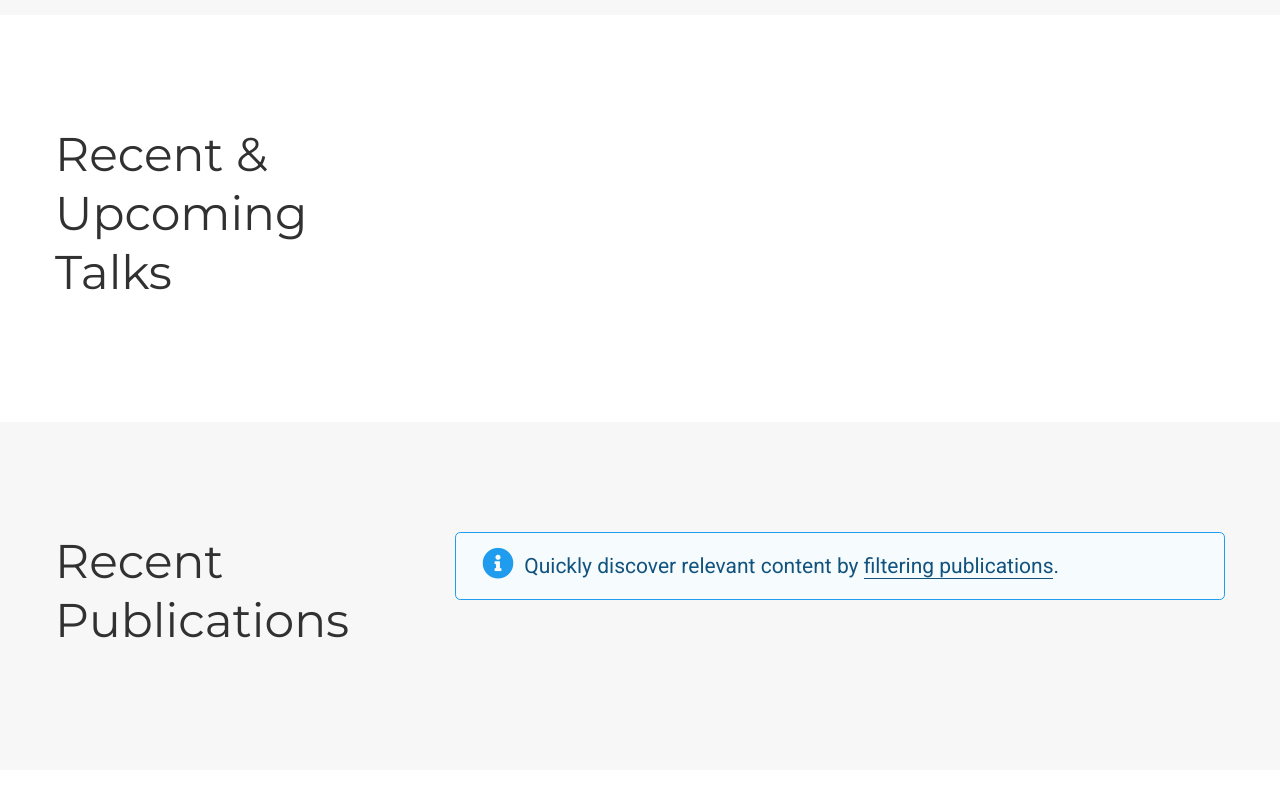
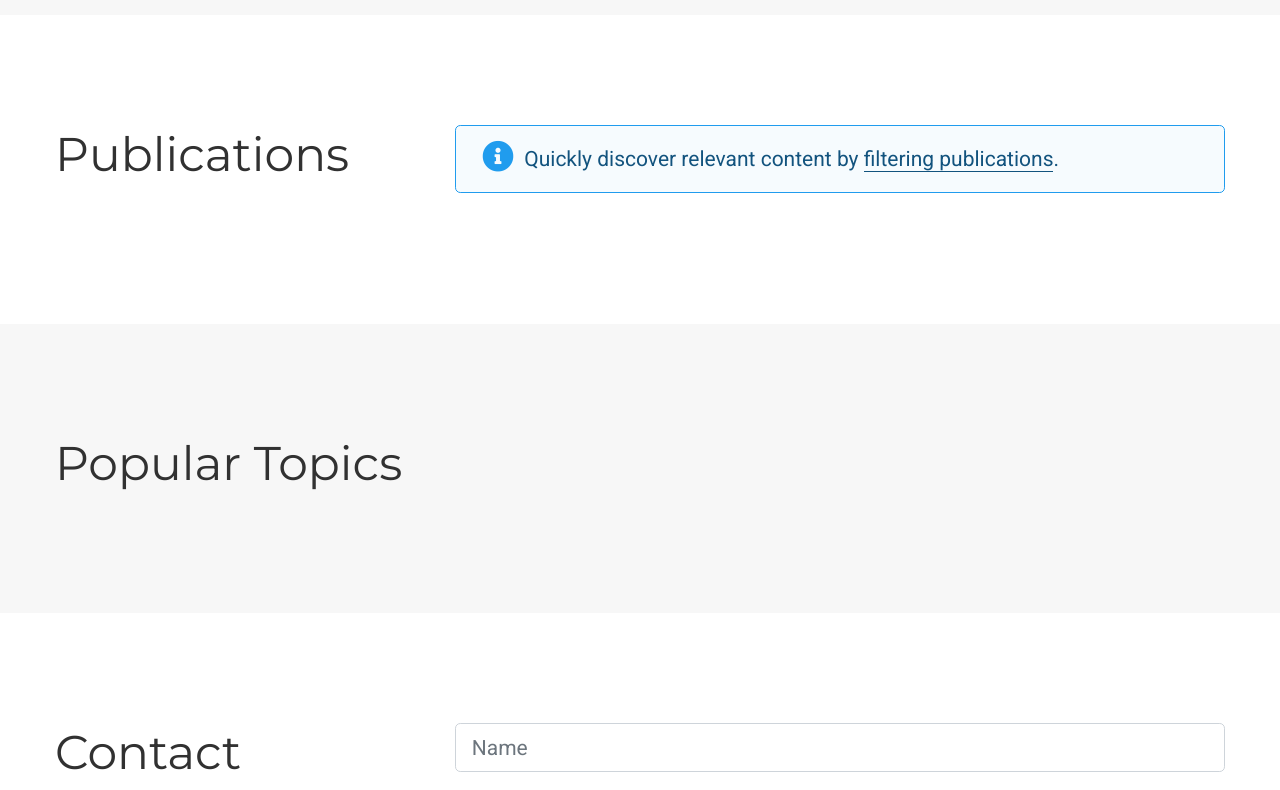
Before and after one commit to duxingyi-charles/duxingyi-charles.github.io, a plain HTML site: page index.html in a window 1280 px wide. Shown: the part 2280-3070 px from the top of the page. Drawn offline with nearby package versions, Linux system fonts and the light colour scheme; some packages are replaced by stand-ins of ours; some icons are missing.

Commit message:
init hugo

```diff
--- a/index.html
+++ b/index.html
@@ -1111,7 +1111,7 @@
 
 
 
-  <section id="talks" class="home-section wg-pages   "  >
+  <section id="publications" class="home-section wg-pages   "  >
     <div class="container">
 
 
@@ -1158,101 +1158,7 @@
 
 <div class="row">
   <div class="col-12 col-lg-4 section-heading">
-    <h1>Recent &amp; Upcoming Talks</h1>
-
-  </div>
-  <div class="col-12 col-lg-8">
-
-
-
-
-
-
-
-  </div>
-</div>
-
-    </div>
-  </section>
-
-
-
-
-
-
-
-
-
-
-
-
-
-
-
-
-
-
-
-
-
-
-
-
-
-
-
-
-
-
-
-  <section id="publications" class="home-section wg-pages   "  >
-    <div class="container">
-
-
-
-
-
-
-
-
-
-
-
-
-
-
-
-
-
-
-
-
-
-
-
-
-
-
-
-
-
-
-
-
-
-
-
-
-
-
-
-
-
-
-
-<div class="row">
-  <div class="col-12 col-lg-4 section-heading">
-    <h1>Recent Publications</h1>
+    <h1>Publications</h1>
 
   </div>
   <div class="col-12 col-lg-8">
```
